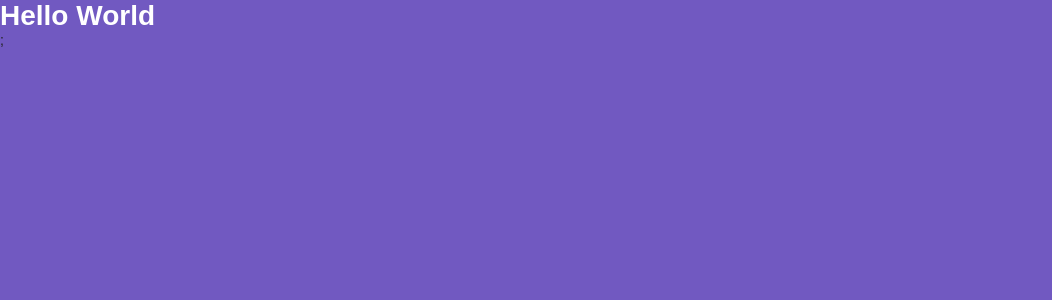
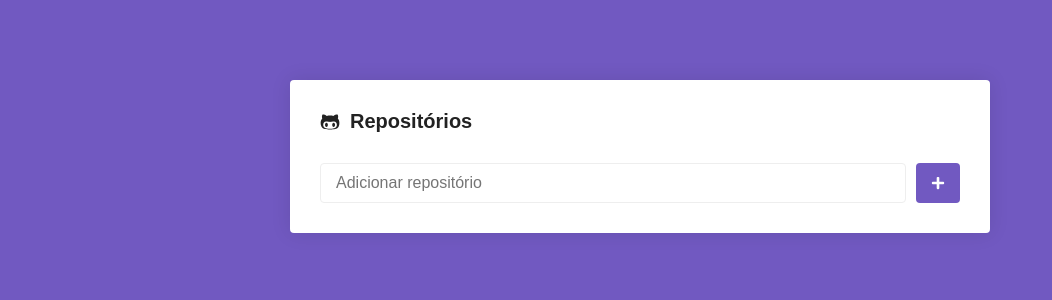
Before and after one commit to joaovieira23/repositories-github, a React (Create React App) app: page / in a window 1280 px wide. Shown: the top 300 px of the page, without its empty margins (0-1052 px from the left). Built offline with nearby package versions, Linux system fonts and the light colour scheme.

Commit message:
feat: add style to main page

```diff
--- a/package.json
+++ b/package.json
@@ -14,6 +14,7 @@
     "@testing-library/user-event": "^7.1.2",
     "react": "^16.13.1",
     "react-dom": "^16.13.1",
+    "react-icons": "^3.9.0",
     "react-router-dom": "^5.1.2",
     "react-scripts": "3.4.0",
     "styled-components": "^5.0.1"
--- a/src/pages/Main/index.js
+++ b/src/pages/Main/index.js
@@ -1,9 +1,27 @@
 import React from 'react';
 
-import { Title } from './styles';
+import { FaGithubAlt, FaPlus } from 'react-icons/fa';
+
+import { Container, Form, SubmitButton } from './styles';
 
 export default function Main() {
   return (
-    <Title>Hello World</Title>
+    <Container>
+      <h1>
+        <FaGithubAlt />
+          Repositórios
+      </h1>
+
+      <Form onSubmit={() => {}}>
+        <input
+        type="text"
+        placeholder="Adicionar repositório"
+        />
+
+        <SubmitButton disabled>
+          <FaPlus color="#FFF" size={14} />
+        </SubmitButton>
+      </Form>
+    </Container>
   );
 }
--- a/src/pages/Main/styles.js
+++ b/src/pages/Main/styles.js
@@ -1,5 +1,49 @@
 import styled from 'styled-components';
 
-export const Title = styled.h1`
-  color: #FFF;
+export const Container = styled.div`
+  max-width: 700px;
+  background: #FFF;
+  border-radius: 4px;
+  box-shadow: 0 0 20px rgba(0, 0 , 0, 0.1);
+  padding: 30px;
+  margin: 80px auto;
+
+  h1 {
+    font-size: 20px;
+    display: flex;
+    flex-direction: row;
+    align-items: center;
+
+    svg {
+      margin-right: 10px;
+    }
+  }
 `;
+
+export const Form = styled.form`
+  margin-top: 30px;
+  display: flex;
+  flex-direction: row;
+
+  input {
+    flex: 1;
+    border: 1px solid #eee;
+    padding: 10px 15px;
+    border-radius: 4px;
+    font-size: 16px;
+  }
+`;
+
+export const SubmitButton = styled.button.attrs({
+  type: 'submit',
+})`
+  background: #7159c1;
+  border: 0;
+  padding: 0 15px;
+  margin-left: 10px;
+  border-radius: 4px;
+
+  display: flex;
+  justify-content: center;
+  align-items: center;
+`;
```
Also changed, not shown: 1 other file (tests, documents, lock files or other folders).
